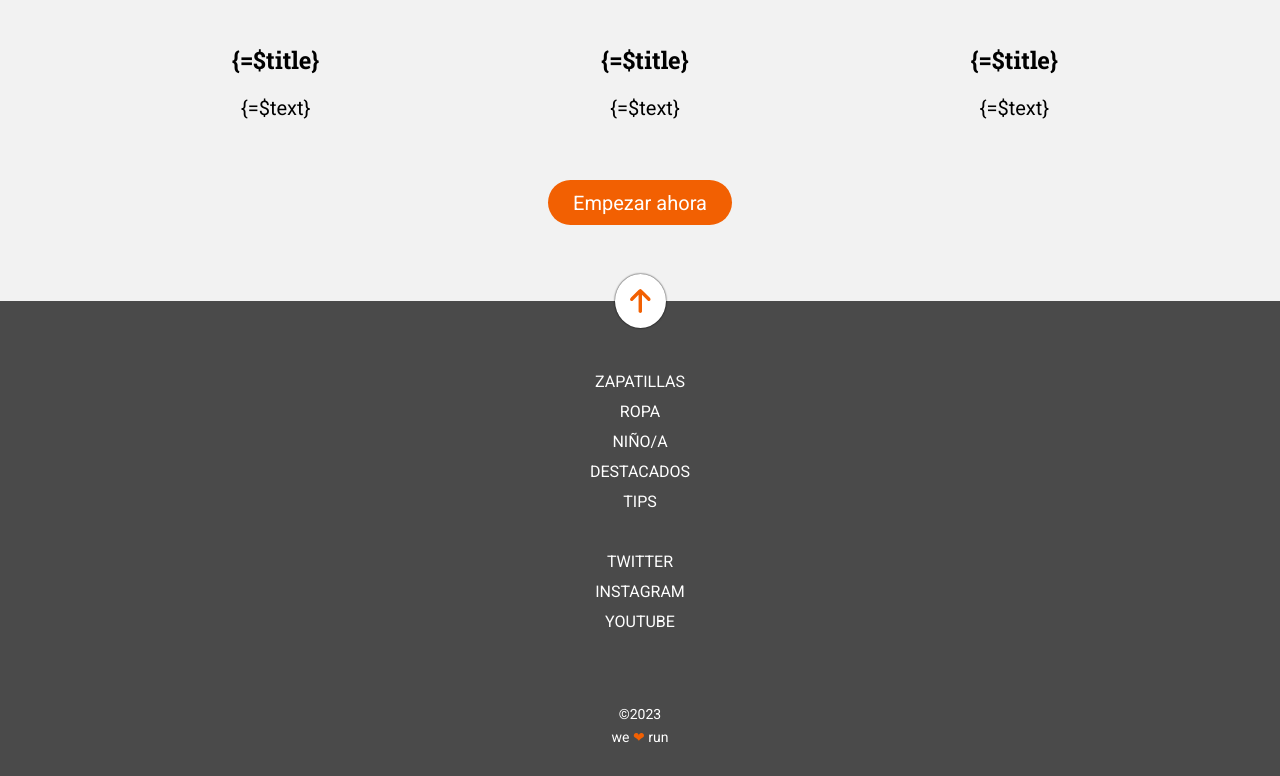
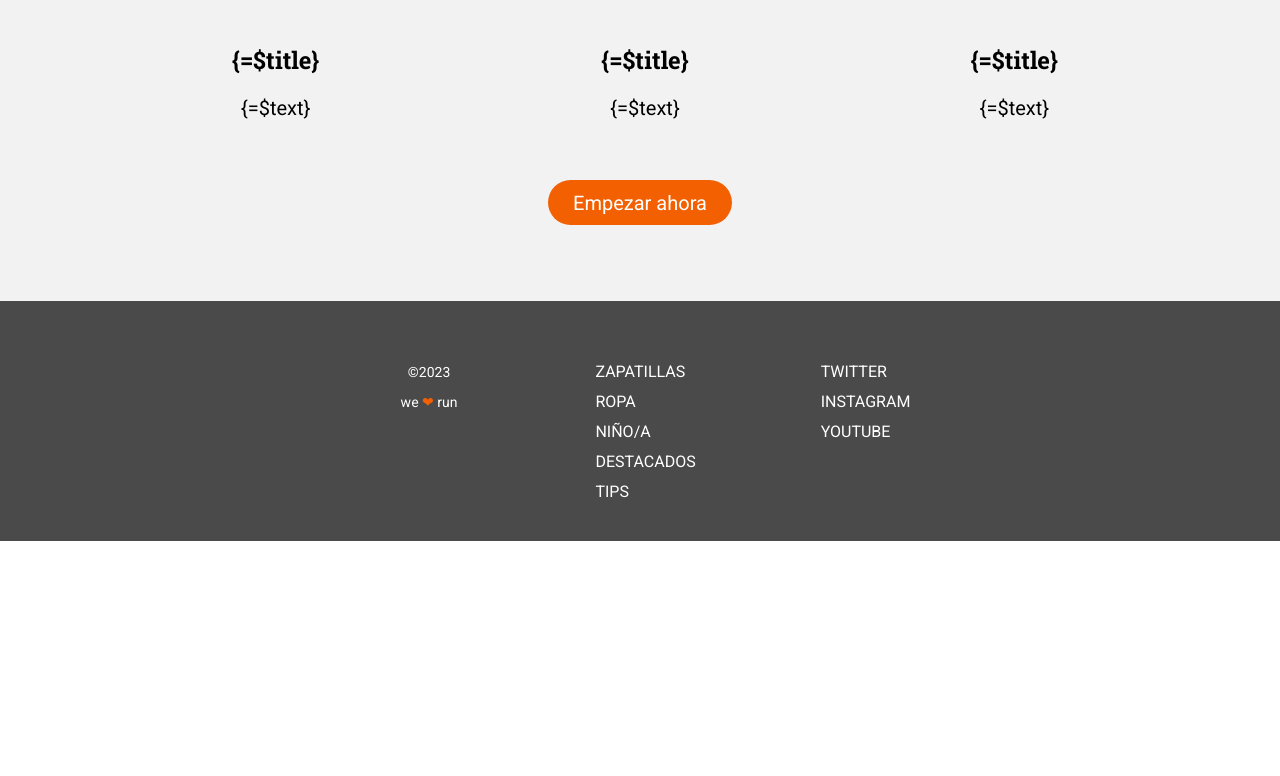
Before and after one commit to Adalab/modulo-1-evaluacion-final-MBueno992, a website built with Vite: page src/index.html in a window 1280 px wide. Shown: the part 1298-2074 px from the top of the page. After the commit the page ends 1839 px from the top, so only its background shows below. Built offline with nearby package versions, Linux system fonts and the light colour scheme.

Commit message:
footer flexbox add

```diff
--- a/src/partials/footer.html
+++ b/src/partials/footer.html
@@ -1,5 +1,5 @@
 <footer class="footer">
-  <a href="#header"><img src="/images/ico-arrow.svg" alt="botón subir" class="footer__arrow"></a>
+<!--<a href="#header"><img src="/images/ico-arrow.svg" alt="botón subir" class="footer__arrow"></a>-->
   <nav class="nav">
     <ul class="nav__list">
       <li><a class="nav__list--link" href="https://adalab.es" target="_blank">Zapatillas</a></li>
@@ -14,5 +14,8 @@
       <li><a class="nav__list--link" href="https://adalab.es" target="_blank">Youtube</a></li>
     </ul>
   </nav>
-  <p class="copy">&copy;2023  we <span class="copy__love">❤︎</span> run</p>
+  <div class="footer__copy">
+    <p >&copy;2023</p>
+    <p > we <span class="footer__copy--love">❤︎</span> run</p>
+  </div>
 </footer>
--- a/src/scss/layout/_footer.scss
+++ b/src/scss/layout/_footer.scss
@@ -1,30 +1,60 @@
 .footer {
   background-color: $colorGreyish;
   color: $colorWhite;
-  display: flex;
+  /*display: flex;
   flex-direction: column;
-  align-items: center;
-  height: 475px;
-  &__arrow {
-
+  align-items: center;*/
+  @media(min-width: 768px){
+    display:flex;
+    flex-direction: row-reverse;
+    justify-content: center;
+    align-items: baseline;
+    gap: 32px;
+  }
+  &__copy{
+    text-align: center;
+    font-family: $fontReg;
+    font-size: 1.4rem;
+    line-height: 30px;
+    padding-bottom: 36px;
+      &--love {
+      color: $colorBrightOrange;
+    }
+    @media(min-width: 768px){
+    margin-left: 100px
+    }
+  }
+  /*&__arrow {
     background-color: $colorWhite;
     padding: 15px;
     border-radius: 50%;
     border: none;
     box-shadow: 0 0 2px black;
-
     position: relative;
-    transform: translateY(-50%);
-
-  }
+   transform: translateY(-25px);
+  }*/
 
 }
 .nav {
+  padding-top: 65px;
+  @media(min-width: 768px){
+    display:flex;
+    flex-direction: row;
+    padding: 0;
+    margin-left: 50px;
+
+
+  }
   &__list {
     list-style: none;
     text-align: center;
     margin-top: 10px;
     margin-bottom: 30px;
+    @media(min-width: 768px){
+      text-align: start;
+      margin: 56px 69px 34px 56px;
+
+    }
     &--link {
       line-height: 30px;
       text-decoration: none;
@@ -35,16 +65,16 @@
     }
   }
 }
-.copy{
+.copy {
   text-align: center;
   font-family: $fontReg;
   font-size: 1.4rem;
   margin: 32px 0;
-  &::first-line{
+  &::first-line {
     word-spacing: 100vw;
     line-height: 30px;
   }
-  &__love{
+  &__love {
     color: $colorBrightOrange;
   }
 
```
Also changed, not shown: src/scss/layout/_trainingOffers.scss (line endings or trailing spaces).
